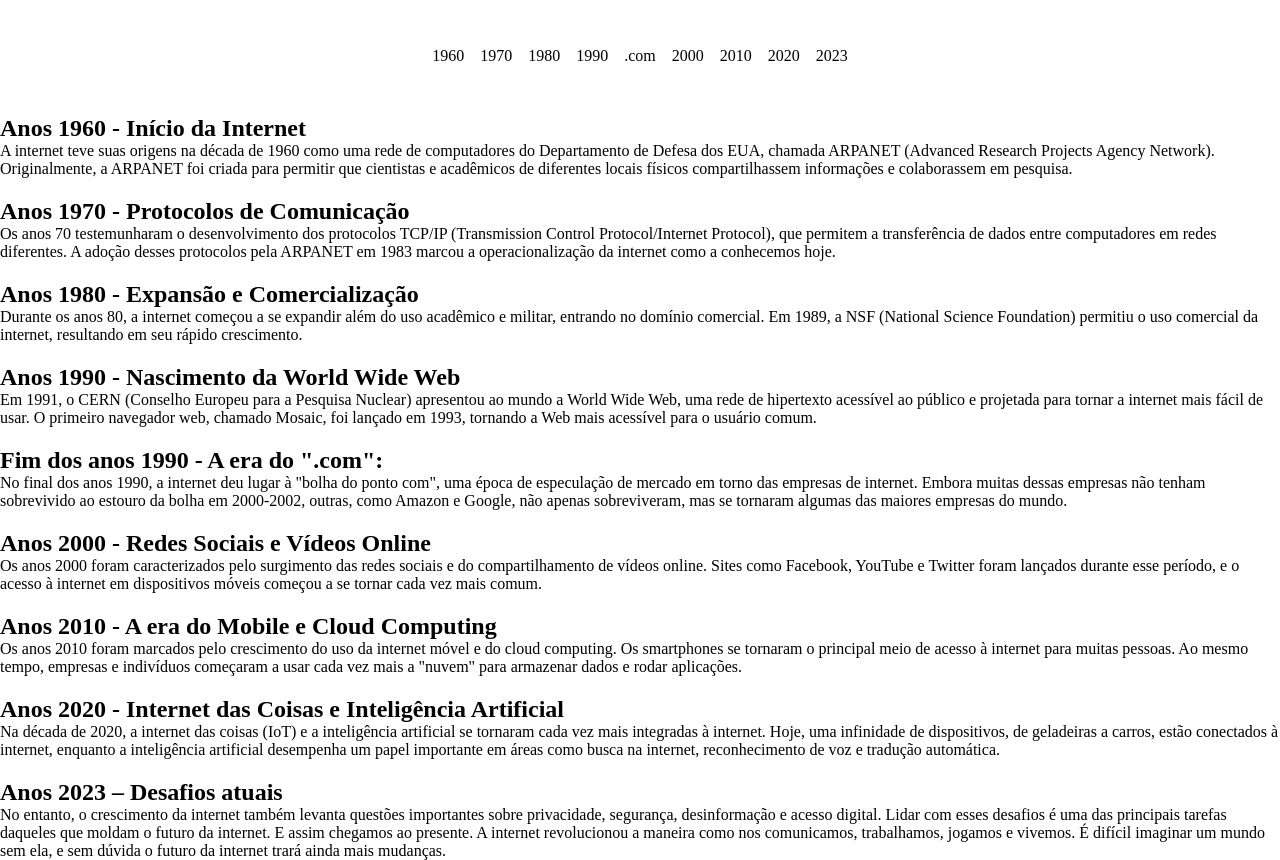
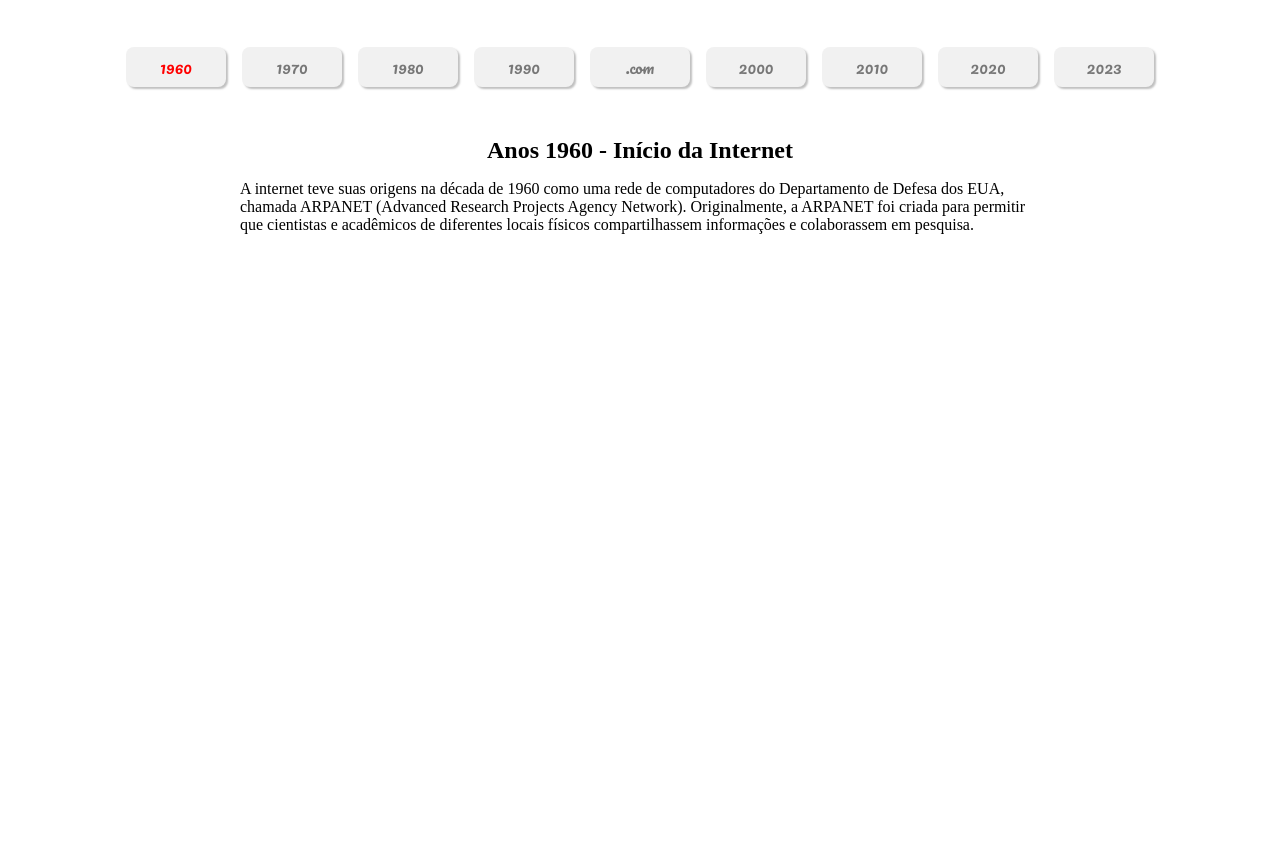
Before and after one commit to Vinicius-AMelo/projeto-dev-web, a plain HTML site: page Project_The_internet/index.html in a window 1280 px wide. Shown: the part 40-900 px from the top of the page. After the commit the page ends 800 px from the top, so only its background shows below. Drawn offline with Linux system fonts and the light colour scheme.

Commit message:
finalização projeto

```diff
--- a/Project_The_internet/index.html
+++ b/Project_The_internet/index.html
@@ -9,7 +9,7 @@
   <body>
     <h1 class="title">História da Internet</h1>
     <ul class="buttons-list">
-      <li class="button-list-item">1960</li>
+      <li class="button-list-item e-active">1960</li>
       <li class="button-list-item">1970</li>
       <li class="button-list-item">1980</li>
       <li class="button-list-item">1990</li>
@@ -22,7 +22,7 @@
 
     <div class="history">
       <ul class="history-list">
-        <li class="history-item">
+        <li class="history-item e-active" class="history-item">
           <h2 class="history-title">Anos 1960 - Início da Internet</h2>
           <p class="history-paragraph">
             A internet teve suas origens na década de 1960 como uma rede de
@@ -33,9 +33,9 @@
             em pesquisa.
           </p>
         </li>
-        <li>
-          <h2>Anos 1970 - Protocolos de Comunicação</h2>
-          <p>
+        <li class="history-item">
+          <h2 class="history-title">Anos 1970 - Protocolos de Comunicação</h2>
+          <p class="history-paragraph">
             Os anos 70 testemunharam o desenvolvimento dos protocolos TCP/IP
             (Transmission Control Protocol/Internet Protocol), que permitem a
             transferência de dados entre computadores em redes diferentes. A
@@ -43,18 +43,20 @@
             operacionalização da internet como a conhecemos hoje.
           </p>
         </li>
-        <li>
-          <h2>Anos 1980 - Expansão e Comercialização</h2>
-          <p>
+        <li class="history-item">
+          <h2 class="history-title">Anos 1980 - Expansão e Comercialização</h2>
+          <p class="history-paragraph">
             Durante os anos 80, a internet começou a se expandir além do uso
             acadêmico e militar, entrando no domínio comercial. Em 1989, a NSF
             (National Science Foundation) permitiu o uso comercial da internet,
             resultando em seu rápido crescimento.
           </p>
         </li>
-        <li>
-          <h2>Anos 1990 - Nascimento da World Wide Web</h2>
-          <p>
+        <li class="history-item">
+          <h2 class="history-title">
+            Anos 1990 - Nascimento da World Wide Web
+          </h2>
+          <p class="history-paragraph">
             Em 1991, o CERN (Conselho Europeu para a Pesquisa Nuclear)
             apresentou ao mundo a World Wide Web, uma rede de hipertexto
             acessível ao público e projetada para tornar a internet mais fácil
@@ -62,9 +64,9 @@
             1993, tornando a Web mais acessível para o usuário comum.
           </p>
         </li>
-        <li>
-          <h2>Fim dos anos 1990 - A era do ".com":</h2>
-          <p>
+        <li class="history-item">
+          <h2 class="history-title">Fim dos anos 1990 - A era do ".com":</h2>
+          <p class="history-paragraph">
             No final dos anos 1990, a internet deu lugar à "bolha do ponto com",
             uma época de especulação de mercado em torno das empresas de
             internet. Embora muitas dessas empresas não tenham sobrevivido ao
@@ -73,18 +75,22 @@
             mundo.
           </p>
         </li>
-        <li>
-          <h2>Anos 2000 - Redes Sociais e Vídeos Online</h2>
-          <p>
+        <li class="history-item">
+          <h2 class="history-title">
+            Anos 2000 - Redes Sociais e Vídeos Online
+          </h2>
+          <p class="history-paragraph">
             Os anos 2000 foram caracterizados pelo surgimento das redes sociais
             e do compartilhamento de vídeos online. Sites como Facebook, YouTube
             e Twitter foram lançados durante esse período, e o acesso à internet
             em dispositivos móveis começou a se tornar cada vez mais comum.
           </p>
         </li>
-        <li>
-          <h2>Anos 2010 - A era do Mobile e Cloud Computing</h2>
-          <p>
+        <li class="history-item">
+          <h2 class="history-title">
+            Anos 2010 - A era do Mobile e Cloud Computing
+          </h2>
+          <p class="history-paragraph">
             Os anos 2010 foram marcados pelo crescimento do uso da internet
             móvel e do cloud computing. Os smartphones se tornaram o principal
             meio de acesso à internet para muitas pessoas. Ao mesmo tempo,
@@ -92,9 +98,11 @@
             armazenar dados e rodar aplicações.
           </p>
         </li>
-        <li>
-          <h2>Anos 2020 - Internet das Coisas e Inteligência Artificial</h2>
-          <p>
+        <li class="history-item">
+          <h2 class="history-title">
+            Anos 2020 - Internet das Coisas e Inteligência Artificial
+          </h2>
+          <p class="history-paragraph">
             Na década de 2020, a internet das coisas (IoT) e a inteligência
             artificial se tornaram cada vez mais integradas à internet. Hoje,
             uma infinidade de dispositivos, de geladeiras a carros, estão
@@ -103,9 +111,9 @@
             de voz e tradução automática.
           </p>
         </li>
-        <li>
-          <h2>Anos 2023 – Desafios atuais</h2>
-          <p>
+        <li class="history-item">
+          <h2 class="history-title">Anos 2023 – Desafios atuais</h2>
+          <p class="history-paragraph">
             No entanto, o crescimento da internet também levanta questões
             importantes sobre privacidade, segurança, desinformação e acesso
             digital. Lidar com esses desafios é uma das principais tarefas
@@ -117,5 +125,22 @@
         </li>
       </ul>
     </div>
+    <script>
+      const buttons = document.querySelectorAll(".button-list-item");
+      const container = document.querySelectorAll(".history-item");
+
+      buttons.forEach((item, index) => {
+        item.addEventListener("click", () => {
+          container.forEach((item) => {
+            item.classList.remove("e-active");
+          });
+          buttons.forEach((item) => {
+            item.classList.remove("e-active");
+          });
+          buttons[index].classList.add("e-active");
+          container[index].classList.add("e-active");
+        });
+      });
+    </script>
   </body>
 </html>
--- a/Project_The_internet/style.css
+++ b/Project_The_internet/style.css
@@ -1,3 +1,5 @@
+@import url('https://fonts.googleapis.com/css2?family=Pacifico&display=swap');
+
 * {
     box-sizing: border-box;
     margin: 0px;
@@ -17,18 +19,59 @@
     justify-content: center;
 }
 
-.buttons-list-item {}
+.button-list-item {
+    cursor: pointer;
+    width: 100px;
+    font-size: 16px;
+    line-height: 1;
+    padding: 12px;
+    border-radius: 8px;
+    background-color: #f1f1f1;
+    text-align: center;
+    font-family: 'Pacifico', cursive;
+    color: #777777;
+    box-shadow: 2px 2px 2px #00000040;
+}
 
-.history {}
+.button-list-item:hover {
+    color: #ff000080;
+}
+
+.button-list-item.e-active {
+    color: #ff0000;
+}
+
+.history {
+    max-width: 800px;
+    margin: 0px auto;
+}
 
 .history-list {
     display: flex;
     flex-direction: column;
     gap: 20px;
+    list-style: none;
+    position: relative;
 }
 
-.history-list-item {}
+.history-item {
+    position: absolute;
+    top: 0px;
+    left: 0px;
+    width: 100%;
+    height: 100%;
+    box-shadow: 2px 2px 4px #000;
+    display: none;
 
-.history-title {}
+}
+
+.history-item.e-active {
+    display: block;
+}
+
+.history-title {
+    text-align: center;
+    margin-bottom: 16px;
+}
 
 .history-paragraph {}
```
